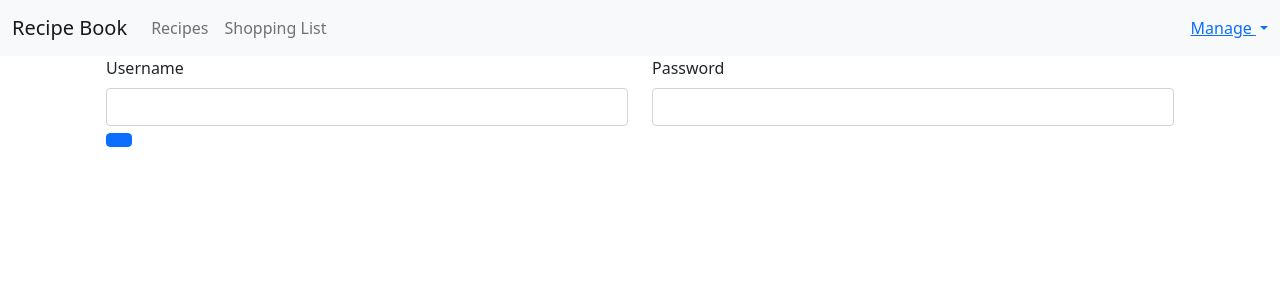
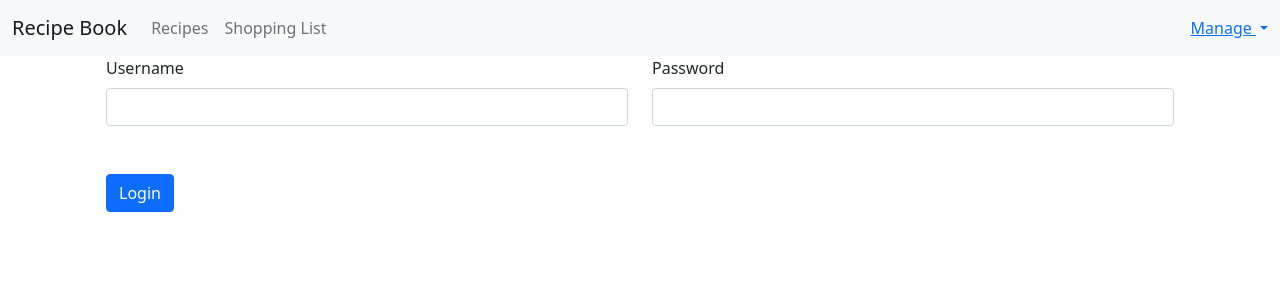
Before and after one commit to ManongBadong/ManongBadongTestRecipe, an Angular app: page /auth in a window 1280 px wide. Shown: the top 300 px of the page. Built offline with nearby package versions, Linux system fonts and the light colour scheme.

Commit message:
1 file modified

```diff
--- a/src/app/auth/auth.component.html
+++ b/src/app/auth/auth.component.html
@@ -12,9 +12,9 @@
             <input type="password" class="form-control" id="password">
           </div>
         </div>
-        <div class="row">
+        <div class="row mt-5">
           <div class="col-12">
-            <button type="submit" class="btn btn-primary"></button>
+            <button type="submit" class="btn btn-primary">Login</button>
           </div>
         </div>
       </form>
```
